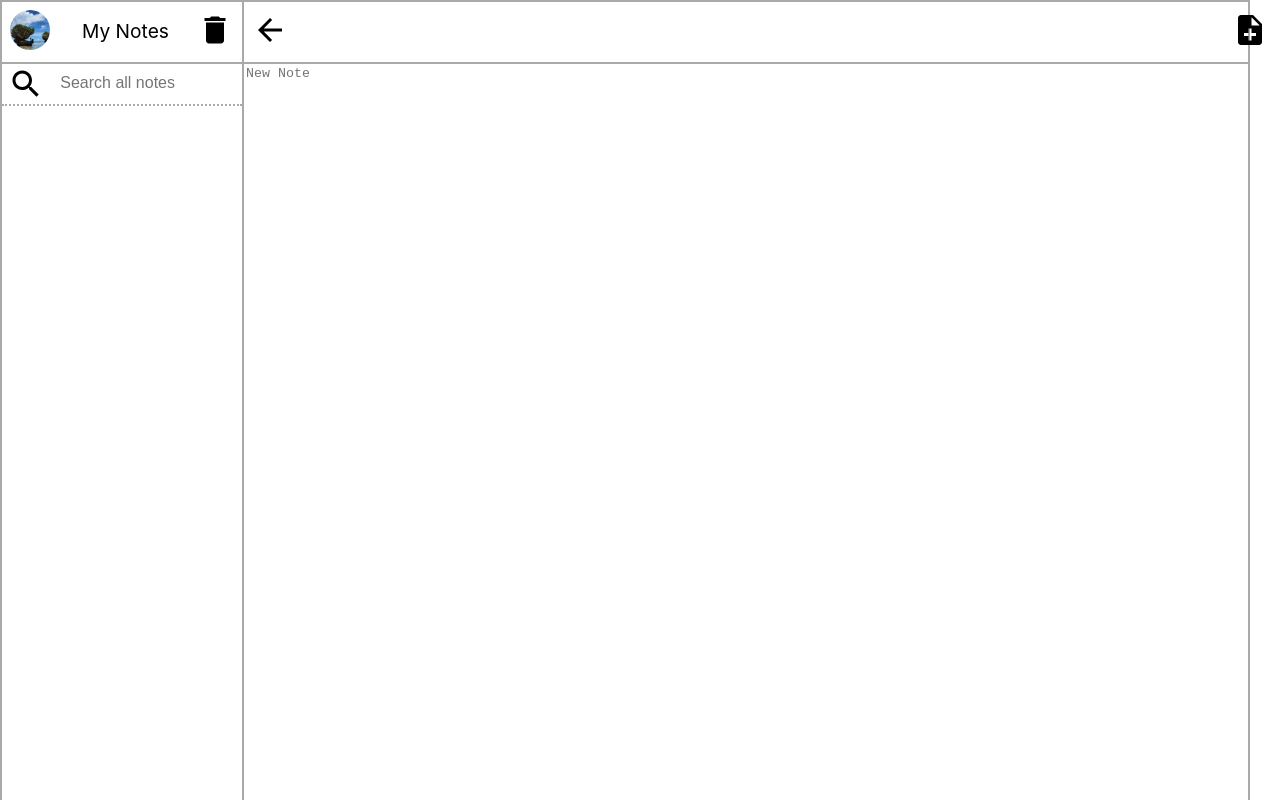
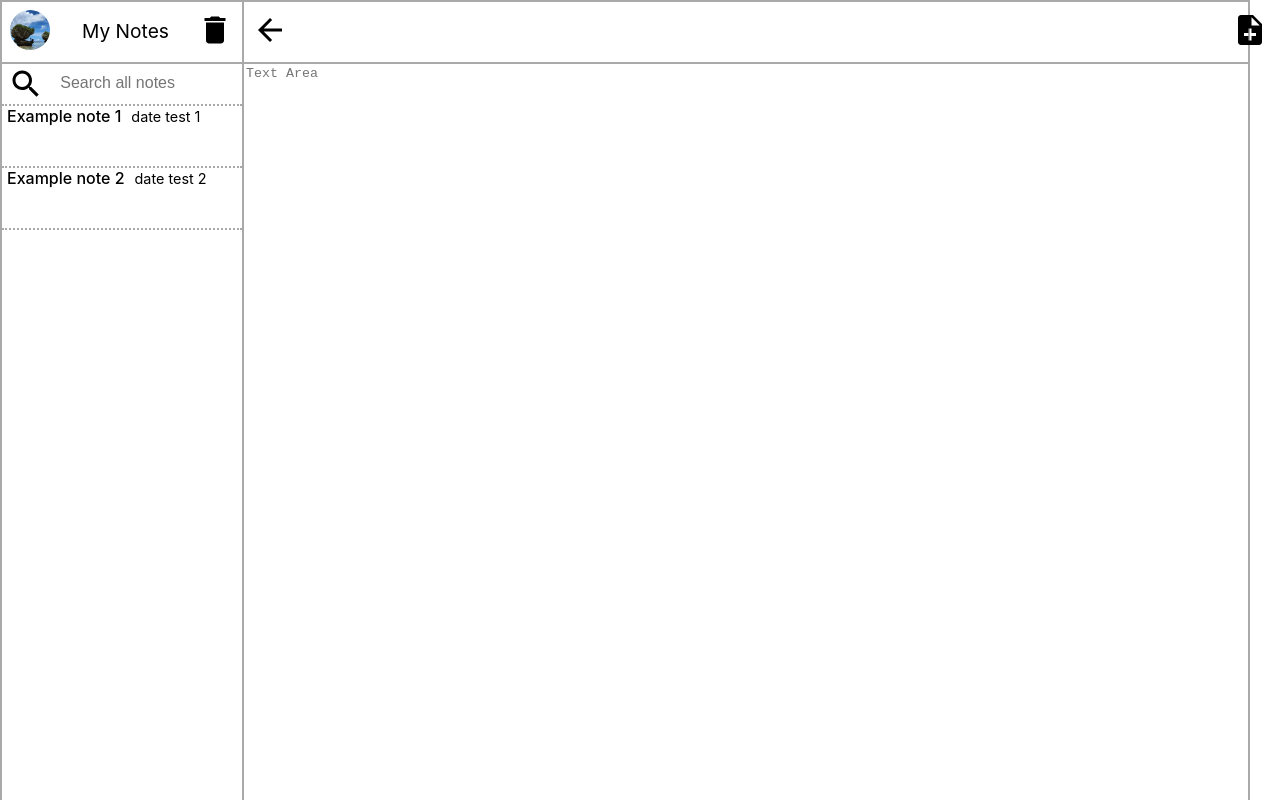
Before and after one commit to jmk0811s/CSE_316_Assignment, a React (Create React App) app in the folder react-app/: page / in a window 1280 px wide. Shown: the top 800 px of the page. Built offline with nearby package versions, Linux system fonts and the light colour scheme.

Commit message:
note add, note del implemented

```diff
--- a/react-app/package.json
+++ b/react-app/package.json
@@ -8,6 +8,7 @@
     "@testing-library/jest-dom": "^5.14.1",
     "@testing-library/react": "^11.2.7",
     "@testing-library/user-event": "^12.8.3",
+    "nanoid": "^3.1.29",
     "react": "^17.0.2",
     "react-dom": "^17.0.2",
     "react-scripts": "4.0.3",
--- a/react-app/src/App.css
+++ b/react-app/src/App.css
@@ -28,6 +28,12 @@
   white-space: nowrap;
   overflow: hidden;
   font-weight: 500;
+}
+
+.date {
+  font-size: 0.9em;
+  margin-left: 5px;
+  margin-right: 5px;
 }
 
 body {
@@ -151,12 +157,6 @@ form {
 }
 .note:focus {
   background-color: var(--selected-color);
-}
-
-.date {
-  font-size: 0.9em;
-  margin-left: 5px;
-  margin-right: 5px;
 }
 
 .menu {
--- a/react-app/src/App.js
+++ b/react-app/src/App.js
@@ -2,14 +2,70 @@
 import './App.css'
 import SideBar from "./components/SideBar"
 import TextArea from "./components/TextArea"
+import {useState} from "react";
+import {nanoid} from "nanoid";
+
+let currentNote = document.activeElement;
 
 function App() {
-  return (
-    <div className="App">
-        <SideBar />
-        <TextArea />
-    </div>
-  );
+
+    const setActiveElement = () => {
+        const temp = document.activeElement;
+        if (temp.className == "note") {
+            currentNote = temp;
+            console.log(currentNote);
+        }
+    }
+
+    const [notes, setNotes] = useState([
+        {
+            id: nanoid(),
+            text: "Example note 1",
+            date: "date test 1"
+        },
+        {
+            id: nanoid(),
+            text: "Example note 2",
+            date: "date test 2"
+        }
+    ]);
+
+    const addNote = (text) => {
+        const date = new Date();
+        const newNote = {
+            id: nanoid(),
+            text: text,
+            date: date.toLocaleDateString()
+        }
+
+        setNotes(notes.concat(newNote));
+    }
+
+    const editNoteText = (text) => {
+    }
+
+    const deleteNote = (id) => {
+        const newNotes = notes.filter((note) => note.id !== id);
+        setNotes(newNotes);
+        currentNote = null;
+    }
+
+    return (
+        <div className="App" onClick={setActiveElement}>
+            <SideBar
+                notes={notes}
+                handleAddNote={addNote}
+                handleChangeNote={editNoteText}
+                handleDeleteNote={deleteNote}
+            />
+            <TextArea
+                notes={notes}
+                handleAddNote={addNote}
+                handleChangeNote={editNoteText}
+            />
+        </div>
+    );
 }
 
 export default App;
+export {currentNote};
--- /dev/null
+++ b/react-app/src/components/NoteList.js
@@ -0,0 +1,20 @@
+import React from "react";
+import Notes from "./Notes"
+
+function NoteList({notes, handleAddNote}) {
+    return (
+        <div className="note-list">
+            {notes.map(note => (
+                <Notes
+                    id={note.id}
+                    text={note.text}
+                    date={note.date}
+                    handleAddNote={handleAddNote}
+                ></Notes>
+            ))}
+        </div>
+    )
+    ;
+}
+
+export default NoteList;
--- a/react-app/src/components/Notes.js
+++ b/react-app/src/components/Notes.js
@@ -1,46 +1,12 @@
 import React, {useState} from "react"
 
-
-function Notes() {
-    const [notes, setNotes] = useState([]);
-    const [text, setText] = useState('');
-
-    const handleChange = (e) => {
-        setText(e.target.value);
-
-    }
-
-    const handleSubmit = (e) => {
-        e.preventDefault();
-
-        const newNote = {
-            text: text,
-            id: Date.now()
-        };
-
-        setNotes(notes.concat(newNote));
-        setText('');
-    }
-
+function Notes({id, text, date}) {
     return (
-        <div>
-            <div>
-                <RenderNotes notes={notes}/>
-                <form id="add-note-form" onSubmit={handleSubmit}>
-                </form>
-            </div>
+        <div className="note" tabIndex="0" id={id}>
+            <span className="noteText">{text}</span>
+            <small className="date">{date}</small>
         </div>
     );
 }
 
-function RenderNotes(props) {
-    return (
-        <ul>
-            {props.notes.map(note => (
-                <li key={note.id}>{note.text}</li>
-            ))}
-        </ul>
-    );
-}
-
 export default Notes;
--- a/react-app/src/components/Profile.js
+++ b/react-app/src/components/Profile.js
@@ -2,7 +2,14 @@ import React from "react"
 
 function Profile() {
     return (
-        <div>
+        <div id="profile" className="profile">
+            <form className="profile-content" action="" method="POST">
+                <div className="container" onClick="">
+                    <div className="wrapper0">
+                        <h1>Edit Profile</h1>
+                    </div>
+                </div>
+            </form>
         </div>
 
     );
--- a/react-app/src/components/SideBar.js
+++ b/react-app/src/components/SideBar.js
@@ -1,7 +1,9 @@
-import React from "react"
+import React, {useState} from "react"
+import {currentNote} from "./../App.js"
 import Search from '@material-ui/icons/Search'
 import Delete from "@material-ui/icons/Delete"
-import Notes from "./Notes"
+import NoteList from "./NoteList"
+import Profile from "./Profile"
 
 const SearchIcon = () => {
     return (
@@ -11,21 +13,28 @@ const SearchIcon = () => {
     );
 }
 
-const DeleteIcon = () => {
+const DeleteIcon = ({notes, handleDeleteNote}) => {
+    const deleteNote = () => {
+        if (currentNote == null) return;
+        const id = currentNote.id;
+        handleDeleteNote(id);
+    }
+
     return (
         <div>
-            <Delete className="delete-icon"></Delete>
+            <Delete className="delete-icon" onClick={deleteNote}></Delete>
         </div>
     );
 }
 
-function SideBar() {
+function SideBar({notes, handleAddNote, handleDeleteNote}) {
     return (
+        <div className="AppBody">
             <div className="sidebar">
                 <div className="menu">
                     <button className="profile_pic"></button>
                     <text className="title">My Notes</text>
-                <DeleteIcon />
+                    <DeleteIcon notes={notes} handleDeleteNote={handleDeleteNote}/>
                 </div>
                 <div className="searchbox">
                     <SearchIcon />
@@ -33,7 +42,8 @@ function SideBar() {
                 </div>
 
                 <div id="note-container" className="note-container">
-                <Notes />
+                    <NoteList notes={notes} handleAddNote={handleAddNote}/>
+                </div>
             </div>
         </div>
     );
--- a/react-app/src/components/TextArea.js
+++ b/react-app/src/components/TextArea.js
@@ -1,11 +1,17 @@
-import React from "react"
+import React, {useState} from "react"
+import {currentNote} from "./../App.js"
 import NoteAdd from '@material-ui/icons/NoteAdd'
 import ArrowBack from '@material-ui/icons/ArrowBack'
 
-const NoteAddIcon = () => {
+
+const NoteAddIcon = ({handleAddNote}) => {
+    const addNote = () => {
+        handleAddNote("New Note");
+    }
+
     return (
         <div>
-            <NoteAdd className="note-add-icon" form="add-note-form" type="submit"></NoteAdd>
+            <NoteAdd className="note-add-icon" onClick={addNote}></NoteAdd>
         </div>
     );
 }
@@ -18,17 +24,28 @@ const ArrowBackIcon = () => {
     );
 }
 
-function TextArea() {
+function TextArea({notes, handleAddNote}) {
+    const [noteText, setNoteText] = useState('');
+
+    const handleChange = () => {
+
+    }
+
     return (
         <div id="note-preview" className="note-preview">
             <div className="top-bar">
                 <div>
                     <ArrowBackIcon />
-                    <NoteAddIcon />
+                    <NoteAddIcon handleAddNote={handleAddNote}/>
                 </div>
             </div>
-            <textarea id="note-body" className="note-body" type="text" placeholder="New Note"
-                      onChange="saveNote()"></textarea>
+            <textarea
+                id="note-body"
+                className="note-body"
+                type="text"
+                placeholder="Text Area"
+                onChange={handleChange}
+            ></textarea>
         </div>
     );
 }
```
Lines whose indentation alone changed are shown as unchanged.
